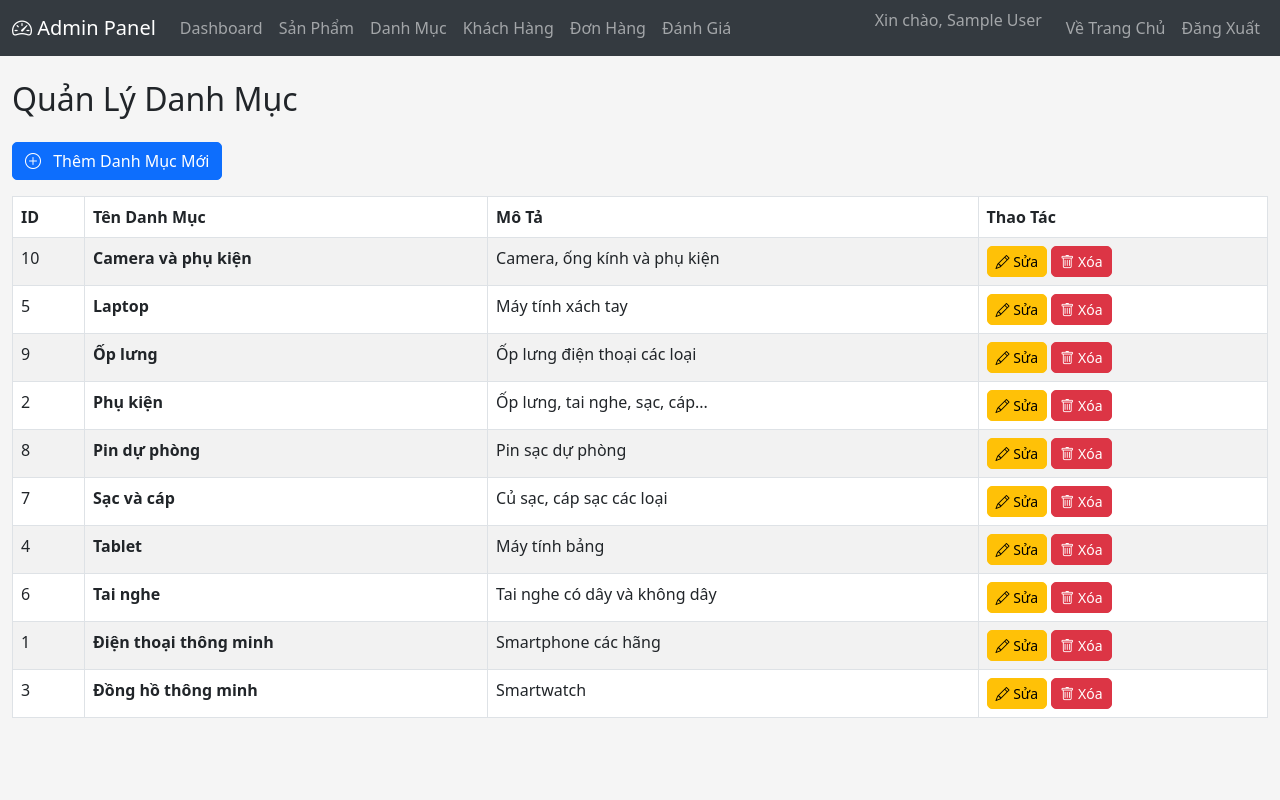
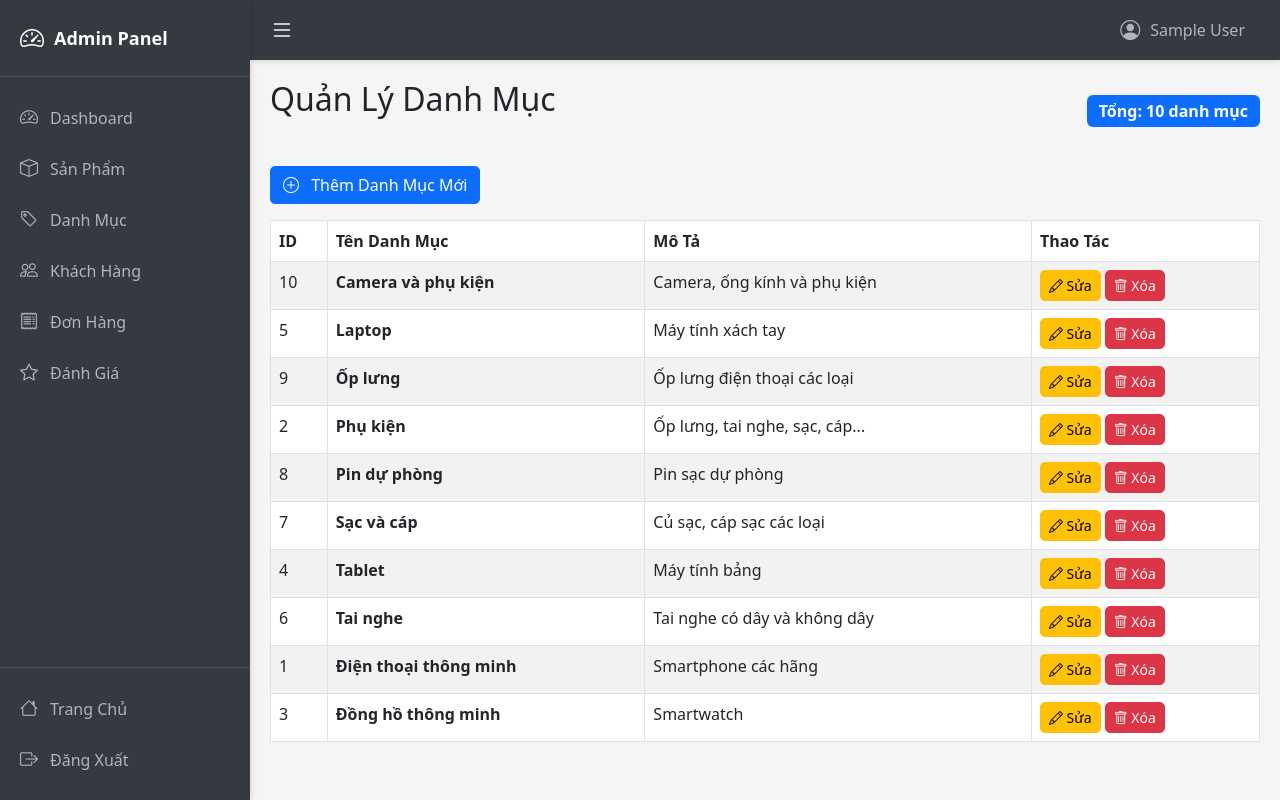
Before and after one commit to trongdat06/DuAn1, a PHP site: page /DuAn1/admin/categories in a window 1280 px wide. Run offline with PHP 8.4, Linux system fonts and the light colour scheme; the visitor is signed in with stand-in values (Sample User, id 1); data comes from the database, SQL or seed files in the repository.

Commit message:
Dashboard
sidebar, số lượng, header admin

```diff
--- a/controllers/ProductController.php
+++ b/controllers/ProductController.php
@@ -15,7 +15,7 @@ class ProductController extends BaseController {
 
     public function index() {
         $page = isset($_GET['page']) ? max(1, (int)$_GET['page']) : 1;
-        $limit = 12;
+        $limit = 9;
         $offset = ($page - 1) * $limit;
 
         // Get filters
--- a/public/css/admin.css
+++ b/public/css/admin.css
@@ -1,12 +1,233 @@
 /* Admin Panel Styles */
+:root {
+    --sidebar-width: 250px;
+    --sidebar-collapsed-width: 70px;
+    --topbar-height: 60px;
+    --primary-color: #343a40;
+    --secondary-color: #495057;
+    --accent-color: #007bff;
+}
+
+* {
+    margin: 0;
+    padding: 0;
+    box-sizing: border-box;
+}
+
 body {
     background-color: #f5f5f5;
+    display: flex;
+    flex-direction: column;
 }
 
-.navbar-dark {
-    background-color: #343a40 !important;
+/* Sidebar */
+.sidebar {
+    position: fixed;
+    left: 0;
+    top: 0;
+    width: var(--sidebar-width);
+    height: 100vh;
+    background-color: var(--primary-color);
+    z-index: 1000;
+    overflow-y: auto;
+    transition: all 0.3s ease;
+    display: flex;
+    flex-direction: column;
+    box-shadow: 2px 0 5px rgba(0, 0, 0, 0.1);
 }
 
+.sidebar.collapsed {
+    width: var(--sidebar-collapsed-width);
+}
+
+.sidebar-header {
+    padding: 20px;
+    border-bottom: 1px solid rgba(255, 255, 255, 0.1);
+    display: flex;
+    align-items: center;
+}
+
+.sidebar-brand {
+    color: #fff;
+    text-decoration: none;
+    font-size: 18px;
+    font-weight: bold;
+    display: flex;
+    align-items: center;
+    gap: 10px;
+    transition: all 0.3s ease;
+    white-space: nowrap;
+}
+
+.sidebar-brand i {
+    font-size: 24px;
+    flex-shrink: 0;
+}
+
+.sidebar.collapsed .brand-text {
+    display: none;
+}
+
+.sidebar-nav {
+    list-style: none;
+    flex: 1;
+    padding: 15px 0;
+    overflow-y: auto;
+}
+
+.sidebar-nav .nav-item {
+    margin: 0;
+}
+
+.sidebar-nav .nav-link {
+    color: #b0b5ba;
+    text-decoration: none;
+    padding: 12px 20px;
+    display: flex;
+    align-items: center;
+    gap: 12px;
+    transition: all 0.3s ease;
+    white-space: nowrap;
+}
+
+.sidebar-nav .nav-link:hover {
+    background-color: rgba(255, 255, 255, 0.1);
+    color: #fff;
+    border-left: 3px solid var(--accent-color);
+}
+
+.sidebar-nav .nav-link i {
+    font-size: 18px;
+    flex-shrink: 0;
+}
+
+.sidebar-nav .nav-link span {
+    transition: all 0.3s ease;
+}
+
+.sidebar.collapsed .nav-link span {
+    display: none;
+}
+
+.sidebar.collapsed .nav-link {
+    justify-content: center;
+    padding: 12px 0;
+}
+
+.sidebar-footer {
+    border-top: 1px solid rgba(255, 255, 255, 0.1);
+    padding: 15px 0;
+}
+
+.sidebar-footer .nav-link {
+    color: #b0b5ba;
+    text-decoration: none;
+    padding: 12px 20px;
+    display: flex;
+    align-items: center;
+    gap: 12px;
+    transition: all 0.3s ease;
+    white-space: nowrap;
+    margin: 0;
+}
+
+.sidebar-footer .nav-link:hover {
+    background-color: rgba(255, 255, 255, 0.1);
+    color: #fff;
+}
+
+.sidebar-footer .nav-link i {
+    font-size: 18px;
+    flex-shrink: 0;
+}
+
+.sidebar.collapsed .sidebar-footer .nav-link span {
+    display: none;
+}
+
+.sidebar.collapsed .sidebar-footer .nav-link {
+    justify-content: center;
+    padding: 12px 0;
+}
+
+/* Top Bar */
+.topbar {
+    position: fixed;
+    top: 0;
+    left: var(--sidebar-width);
+    right: 0;
+    height: var(--topbar-height);
+    background-color: var(--primary-color) !important;
+    z-index: 999;
+    display: flex;
+    align-items: center;
+    padding: 0 20px;
+    box-shadow: 0 2px 5px rgba(0, 0, 0, 0.1);
+    transition: left 0.3s ease;
+}
+
+body.sidebar-collapsed .topbar {
+    left: var(--sidebar-collapsed-width);
+}
+
+.topbar-left {
+    display: flex;
+    align-items: center;
+    gap: 10px;
+}
+
+.topbar-right {
+    display: flex;
+    align-items: center;
+    gap: 10px;
+    margin-left: auto;
+}
+
+.user-info-top {
+    color: #b0b5ba;
+    display: flex;
+    align-items: center;
+    gap: 10px;
+    padding: 0 15px;
+    white-space: nowrap;
+}
+
+.user-info-top i {
+    font-size: 20px;
+    flex-shrink: 0;
+}
+
+.user-info-top:hover {
+    color: #fff;
+}
+
+.btn-toggle {
+    background: none;
+    border: none;
+    color: #fff;
+    font-size: 24px;
+    cursor: pointer;
+    padding: 0;
+    transition: all 0.3s ease;
+}
+
+.btn-toggle:hover {
+    color: var(--accent-color);
+}
+
+/* Main Content */
+.main-content {
+    margin-left: var(--sidebar-width);
+    margin-top: var(--topbar-height);
+    padding: 20px;
+    transition: margin-left 0.3s ease;
+}
+
+body.sidebar-collapsed .main-content {
+    margin-left: var(--sidebar-collapsed-width);
+}
+
+/* Cards and other elements */
 .card {
     border: none;
     box-shadow: 0 2px 4px rgba(0,0,0,0.1);
@@ -42,3 +263,32 @@ body {
 .badge {
     padding: 0.5em 0.75em;
 }
+
+/* Responsive */
+@media (max-width: 768px) {
+    :root {
+        --sidebar-width: 0;
+        --sidebar-collapsed-width: 0;
+    }
+
+    .sidebar {
+        width: 250px;
+        transform: translateX(-100%);
+    }
+
+    .sidebar.open {
+        transform: translateX(0);
+    }
+
+    .topbar {
+        left: 0 !important;
+    }
+
+    .main-content {
+        margin-left: 0 !important;
+    }
+
+    body.sidebar-collapsed .topbar {
+        left: 0 !important;
+    }
+}
--- a/views/admin/categories/index.php
+++ b/views/admin/categories/index.php
@@ -2,8 +2,12 @@
 require_once dirname(dirname(__DIR__)) . "/admin/layouts/header.php";
 ?>
 
-<h2 class="mb-4">Quản Lý Danh Mục</h2>
-
+<div class="d-flex justify-content-between align-items-center mb-4">
+    <h2 class="mb-4">Quản Lý Danh Mục</h2>
+    <span class="badge bg-primary fs-6">
+        Tổng: <?= count($categories) ?> danh mục
+    </span>
+</div>
 <div class="mb-3">
     <a href="<?= BASE_URL ?>admin/categoryCreate" class="btn btn-primary">
         <i class="bi bi-plus-circle me-2"></i> Thêm Danh Mục Mới
--- a/views/admin/layouts/footer.php
+++ b/views/admin/layouts/footer.php
@@ -2,6 +2,7 @@
 
     <script src="https://cdn.jsdelivr.net/npm/bootstrap@5.3.0/dist/js/bootstrap.bundle.min.js"></script>
     <script src="https://code.jquery.com/jquery-3.7.0.min.js"></script>
+    <script src="<?= BASE_URL ?>public/js/sidebar.js"></script>
     <script src="<?= BASE_URL ?>public/js/admin.js"></script>
 </body>
 </html>
--- a/views/admin/layouts/header.php
+++ b/views/admin/layouts/header.php
@@ -9,51 +9,81 @@
     <link rel="stylesheet" href="<?= BASE_URL ?>public/css/admin.css">
 </head>
 <body>
-    <nav class="navbar navbar-expand-lg navbar-dark bg-dark">
-        <div class="container-fluid">
-            <a class="navbar-brand" href="<?= BASE_URL ?>admin/dashboard">
-                <i class="bi bi-speedometer2"></i> Admin Panel
+    <!-- Sidebar -->
+    <div class="sidebar" id="sidebar">
+        <div class="sidebar-header">
+            <a class="sidebar-brand" href="<?= BASE_URL ?>admin/dashboard">
+                <i class="bi bi-speedometer2"></i>
+                <span class="brand-text">Admin Panel</span>
             </a>
-            <button class="navbar-toggler" type="button" data-bs-toggle="collapse" data-bs-target="#navbarNav">
-                <span class="navbar-toggler-icon"></span>
-            </button>
-            <div class="collapse navbar-collapse" id="navbarNav">
-                <ul class="navbar-nav me-auto">
+        </div>
+        <ul class="sidebar-nav">
             <li class="nav-item">
-                        <a class="nav-link" href="<?= BASE_URL ?>admin/dashboard">Dashboard</a>
+                <a class="nav-link" href="<?= BASE_URL ?>admin/dashboard">
+                    <i class="bi bi-speedometer2"></i>
+                    <span>Dashboard</span>
+                </a>
             </li>
             <li class="nav-item">
-                        <a class="nav-link" href="<?= BASE_URL ?>admin/products">Sản Phẩm</a>
+                <a class="nav-link" href="<?= BASE_URL ?>admin/products">
+                    <i class="bi bi-box"></i>
+                    <span>Sản Phẩm</span>
+                </a>
             </li>
             <li class="nav-item">
-                        <a class="nav-link" href="<?= BASE_URL ?>admin/categories">Danh Mục</a>
+                <a class="nav-link" href="<?= BASE_URL ?>admin/categories">
+                    <i class="bi bi-tag"></i>
+                    <span>Danh Mục</span>
+                </a>
             </li>
             <li class="nav-item">
-                        <a class="nav-link" href="<?= BASE_URL ?>admin/customers">Khách Hàng</a>
+                <a class="nav-link" href="<?= BASE_URL ?>admin/customers">
+                    <i class="bi bi-people"></i>
+                    <span>Khách Hàng</span>
+                </a>
             </li>
             <li class="nav-item">
-                        <a class="nav-link" href="<?= BASE_URL ?>admin/orders">Đơn Hàng</a>
+                <a class="nav-link" href="<?= BASE_URL ?>admin/orders">
+                    <i class="bi bi-receipt"></i>
+                    <span>Đơn Hàng</span>
+                </a>
             </li>
             <li class="nav-item">
-                        <a class="nav-link" href="<?= BASE_URL ?>admin/reviews">Đánh Giá</a>
+                <a class="nav-link" href="<?= BASE_URL ?>admin/reviews">
+                    <i class="bi bi-star"></i>
+                    <span>Đánh Giá</span>
+                </a>
             </li>
         </ul>
-                <ul class="navbar-nav">
-                    <li class="nav-item">
-                        <span class="navbar-text me-3">Xin chào, <?= htmlspecialchars($_SESSION['admin_name']) ?></span>
-                    </li>
-                    <li class="nav-item">
-                        <a class="nav-link" href="<?= BASE_URL ?>home/index">Về Trang Chủ</a>
-                    </li>
-                    <li class="nav-item">
-                        <a class="nav-link" href="<?= BASE_URL ?>auth/logout">Đăng Xuất</a>
-                    </li>
-                </ul>
+        <div class="sidebar-footer">
+            <a class="nav-link" href="<?= BASE_URL ?>home/index">
+                <i class="bi bi-house"></i>
+                <span>Trang Chủ</span>
+            </a>
+            <a class="nav-link" href="<?= BASE_URL ?>auth/logout">
+                <i class="bi bi-box-arrow-right"></i>
+                <span>Đăng Xuất</span>
+            </a>
+        </div>
+    </div>
+
+    <!-- Top Bar -->
+    <nav class="topbar navbar-dark bg-dark">
+        <div class="topbar-left">
+            <button class="btn btn-toggle" id="sidebarToggle">
+                <i class="bi bi-list"></i>
+            </button>
+        </div>
+        <div class="topbar-right">
+            <div class="user-info-top">
+                <i class="bi bi-person-circle"></i>
+                <span><?= htmlspecialchars($_SESSION['admin_name']) ?></span>
             </div>
         </div>
     </nav>
 
-    <div class="container-fluid mt-4">
+    <!-- Main Content -->
+    <div class="main-content" id="mainContent">
         <?php if (isset($_SESSION['success'])): ?>
             <div class="alert alert-success alert-dismissible fade show" role="alert">
                 <?= $_SESSION['success'] ?>
--- a/views/admin/orders/index.php
+++ b/views/admin/orders/index.php
@@ -1,8 +1,12 @@
 <?php
 require_once dirname(dirname(__DIR__)) . "/admin/layouts/header.php";
 ?>
-
+<div class="d-flex justify-content-between align-items-center mb-4">
     <h2 class="mb-4">Quản Lý Đơn Hàng</h2>
+    <span class="badge bg-primary fs-6">
+        Tổng: <?= count($orders) ?> đơn hàng
+    </span>
+</div>
 
 <div class="table-responsive">
     <table class="table table-striped table-bordered">
```
Also changed, not shown: public/js/sidebar.js (added, +46 -0 lines), views/admin/products/index.php (+6 -1 lines). Lines whose indentation alone changed are shown as unchanged.
